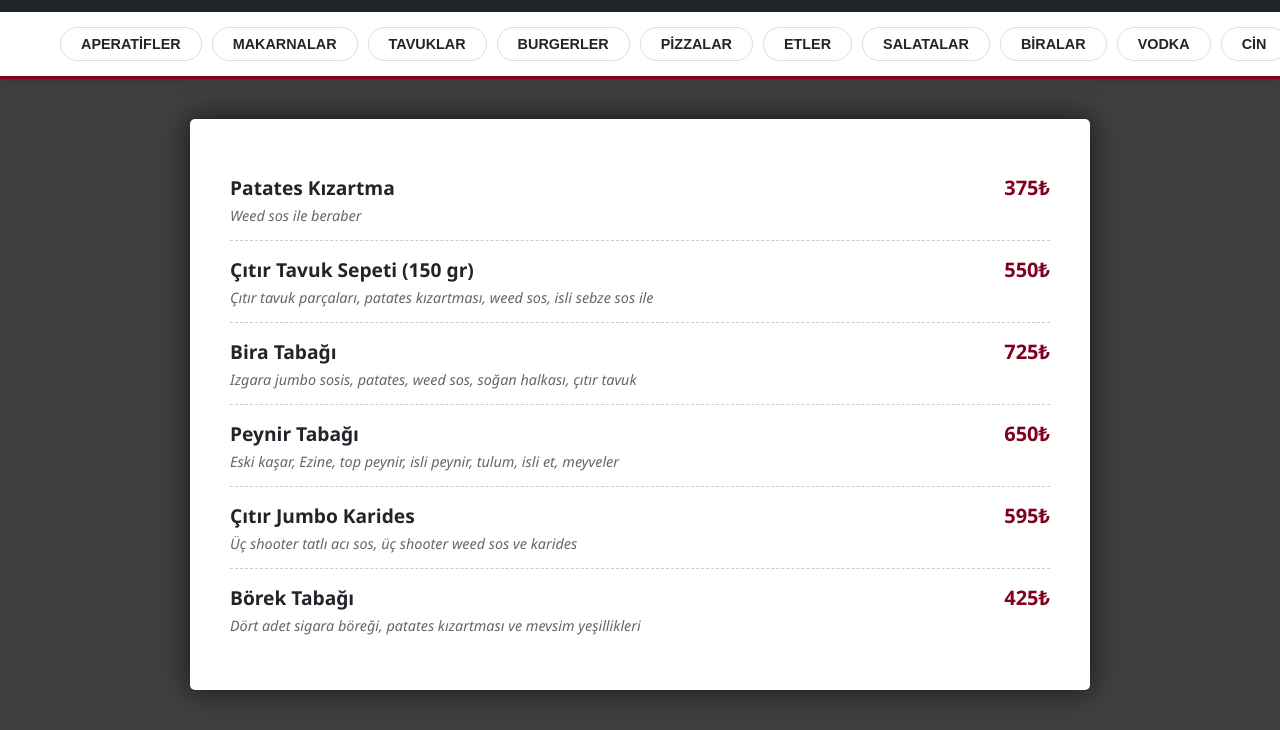
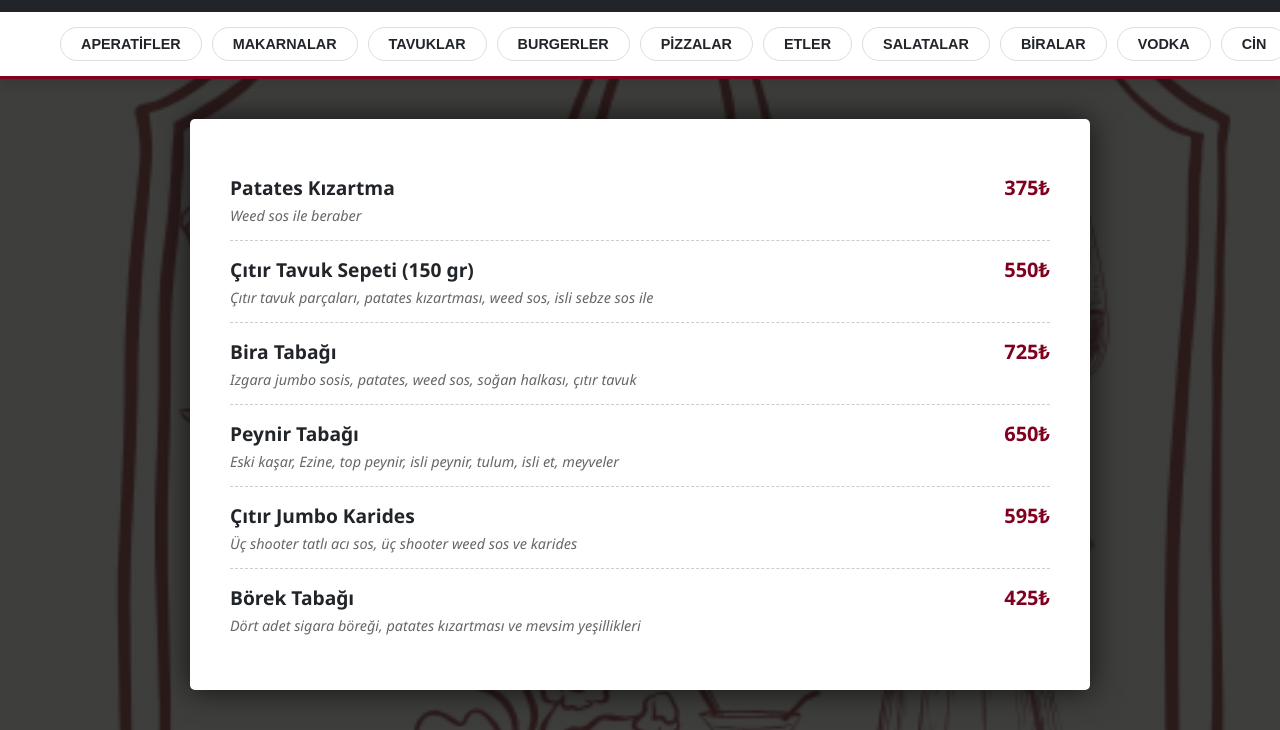
Before and after one commit to FadimeKorkmaz/ortalikkafe, a plain HTML site: page index.html in a window 1280 px wide. Shown: the part 108-838 px from the top of the page. Drawn offline with Linux system fonts and the light colour scheme.

Commit message:
Update style.css

```diff
--- a/style.css
+++ b/style.css
@@ -21,7 +21,7 @@ body {
   /* ARKA PLAN FOTOĞRAFI */
   background-image:
     linear-gradient(rgba(30, 30, 30, 0.85), rgba(30, 30, 30, 0.85)),
-    url('photo/arkaplan.png'); /* Dosya yolunu kontrol edin */
+    url('arkaplan.png'); /* Dosya yolunu kontrol edin */
 
   background-repeat: no-repeat;
   background-position: center center;
```
